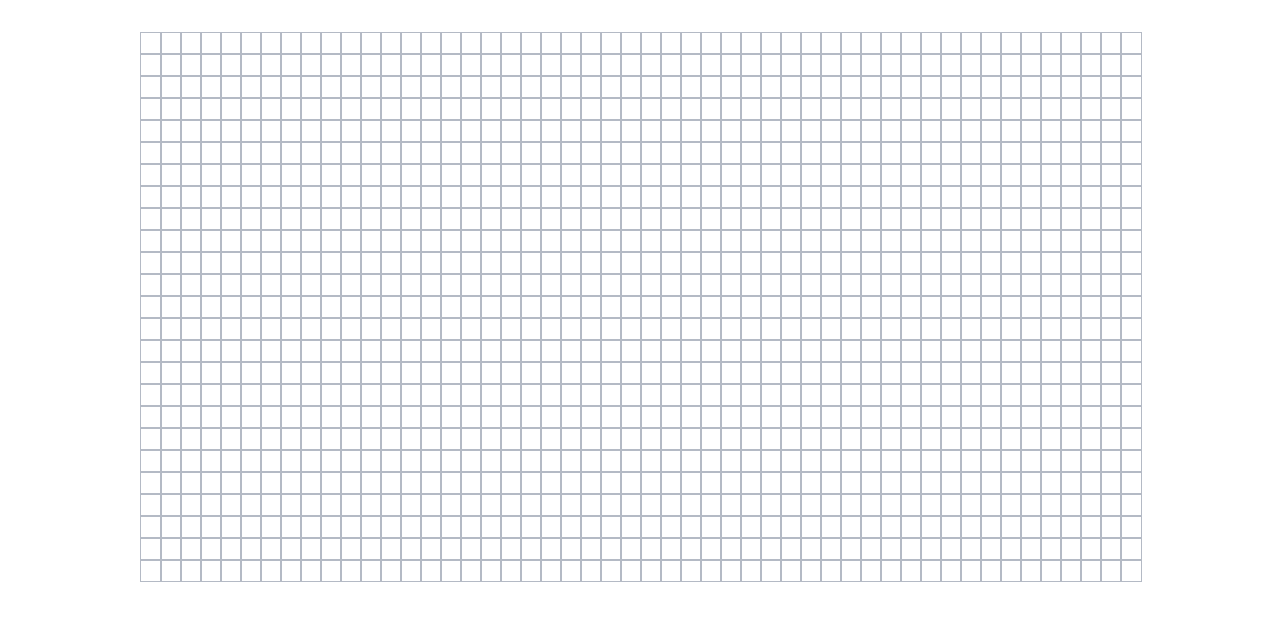
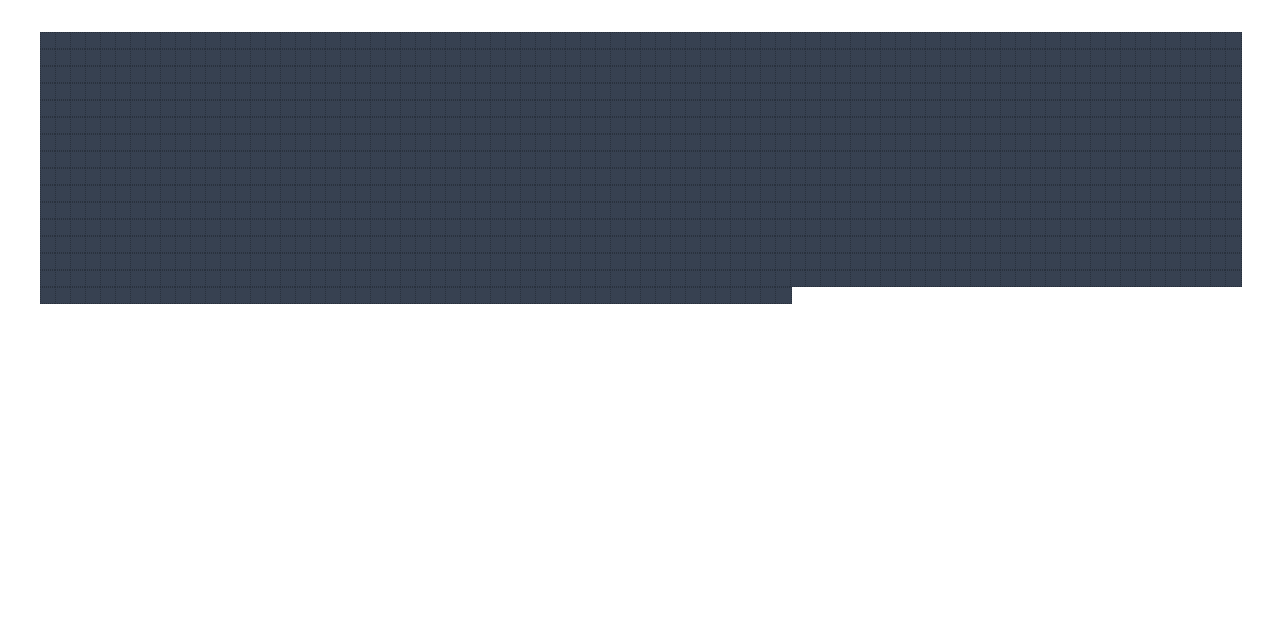
Before and after one commit to shanoysinc/Path-Visualizer, a React (Vite) app: page / in a window 1280 px wide. Shown: the top 620 px of the page. Built offline with nearby package versions, Linux system fonts and the light colour scheme.

Commit message:
add styles

```diff
--- a/src/App.css
+++ b/src/App.css
@@ -3,17 +3,36 @@
   justify-content: center;
   align-items: center;
   margin-top: 2em;
+  flex-wrap: wrap;
 }
 .grid {
   display: grid;
-  grid-template-columns: repeat(50, 20px);
+  grid-template-columns: repeat(80, 15px);
 }
 .grid__node {
-  height: 20px;
-  width: 20px;
-  border: 1px solid hsl(220, 13%, 74%);
+  height: 15px;
+  width: 15px;
+  border: 1px dotted hsl(217, 19%, 20%);
+  background-color: #374151;
 }
 
 .startNode {
-  background-color: #3730a3;
+  background-color: #3b82f6;
 }
+.endNode {
+  background-color: #ec4899;
+}
+
+.walls {
+  background-color: #111827;
+  border: 1px dotted #111827;
+}
+
+.route {
+  border: 1px solid #ef4444;
+  background-color: #ef4444;
+}
+
+.visitedNode {
+  background-color: #10b981;
+}
```
